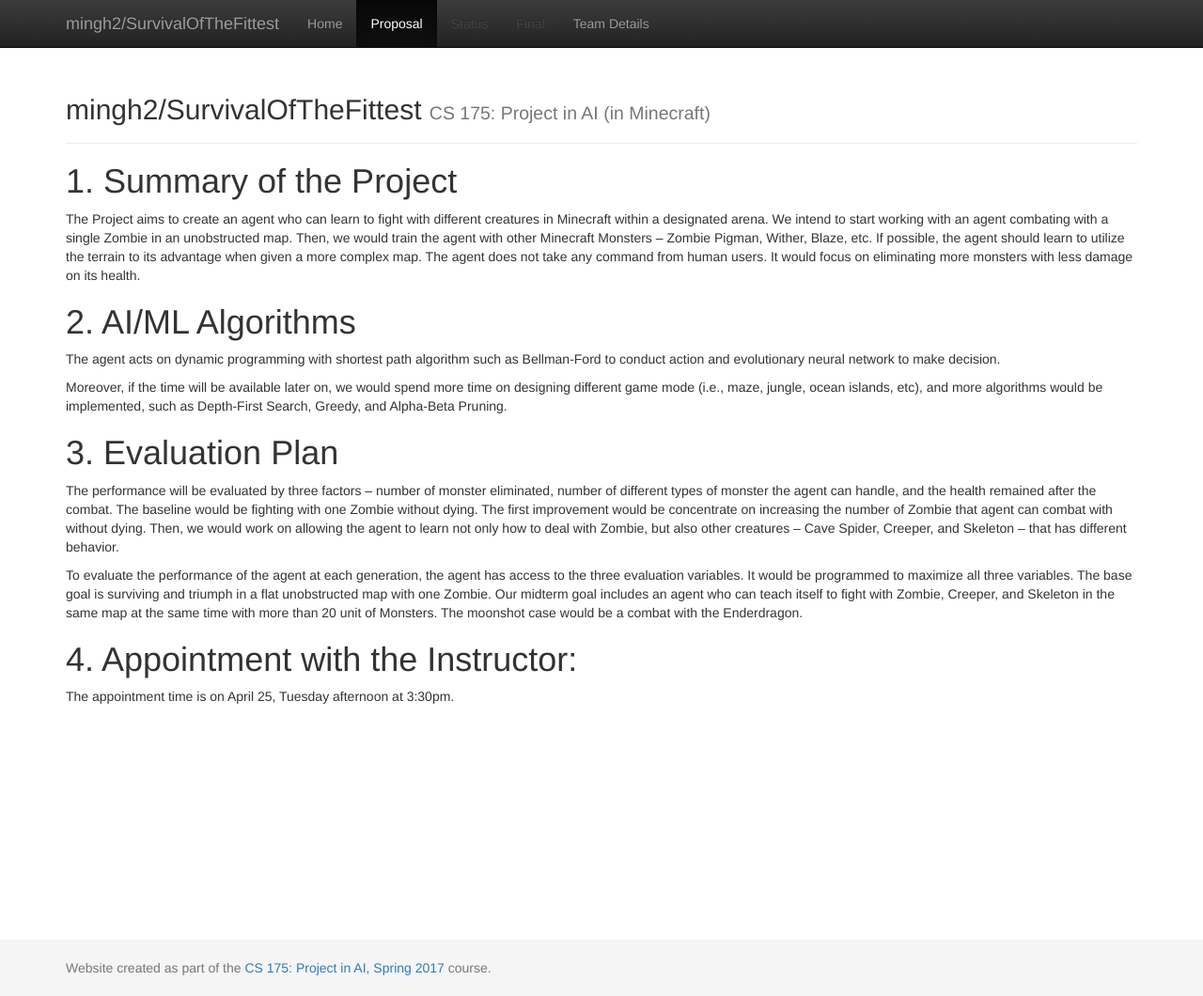
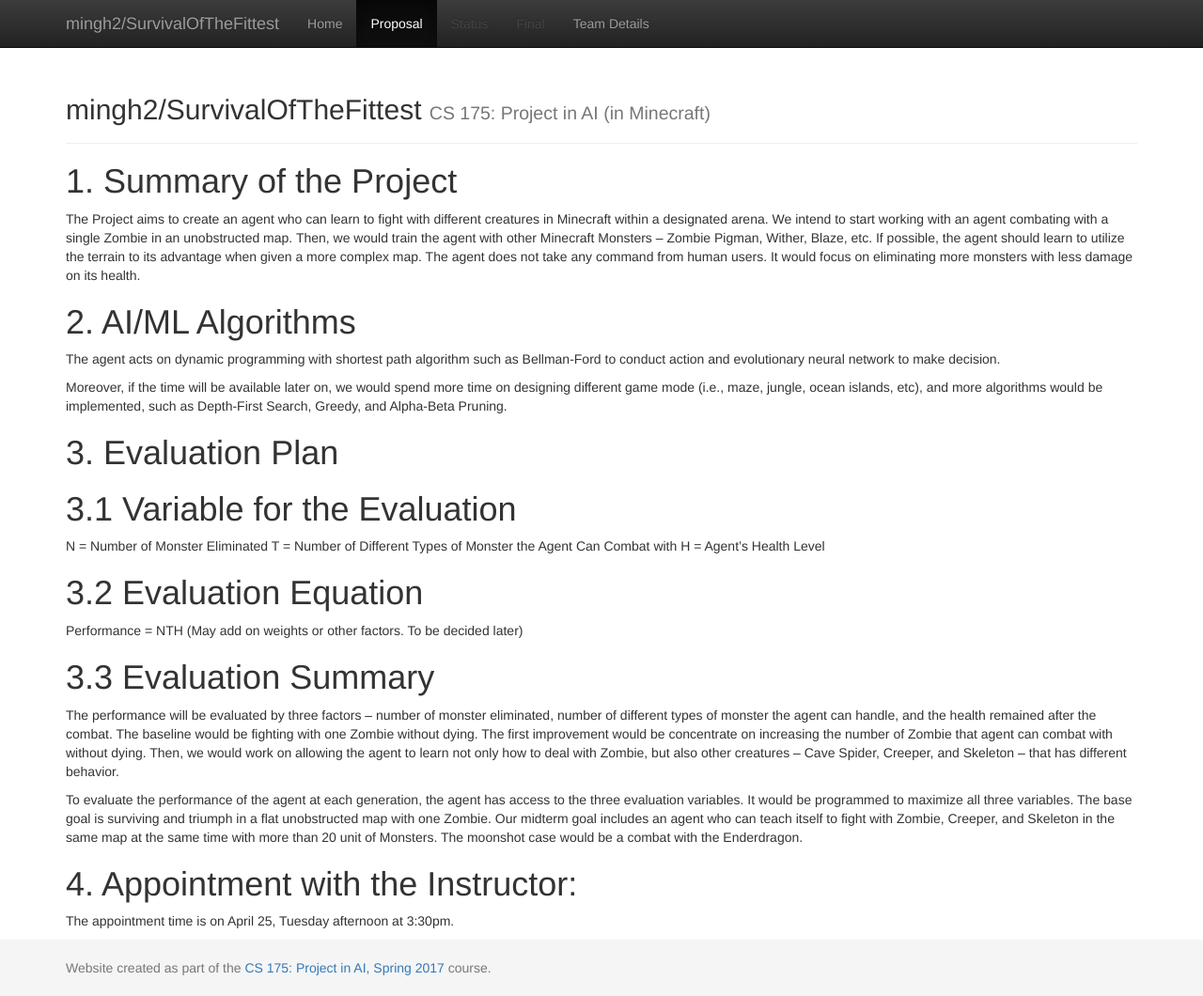
Before and after one commit to mingh2/SurvivalOfTheFittest, a Jekyll site: the page built from docs/proposal.md, in a window 1280 px wide and 1060 px high. Shown: the whole window at 94% size. Built offline with Jekyll 4.4.1, drawn with Linux system fonts in a browser that asks for light colours.

Commit message:
Update proposal.md
Add the Evaluation Variable

```diff
--- a/docs/proposal.md
+++ b/docs/proposal.md
@@ -17,6 +17,18 @@
 
 # 3. Evaluation Plan
 
+# 3.1 Variable for the Evaluation
+
+N	= Number of Monster Eliminated
+T = Number of Different Types of Monster the Agent Can Combat with
+H = Agent’s Health Level
+
+# 3.2 Evaluation Equation
+
+Performance = NTH (May add on weights or other factors. To be decided later)
+
+# 3.3 Evaluation Summary
+
 The performance will be evaluated by three factors – number of monster eliminated, number of different types of monster the agent can handle, and the health remained after the combat. The baseline would be fighting with one Zombie without dying. The first improvement would be concentrate on increasing the number of Zombie that agent can combat with without dying. Then, we would work on allowing the agent to learn not only how to deal with Zombie, but also other creatures – Cave Spider, Creeper, and Skeleton – that has different behavior.
 
 To evaluate the performance of the agent at each generation, the agent has access to the three evaluation variables. It would be programmed to maximize all three variables. The base goal is surviving and triumph in a flat unobstructed map with one Zombie. Our midterm goal includes an agent who can teach itself to fight with Zombie, Creeper, and Skeleton in the same map at the same time with more than 20 unit of Monsters. The moonshot case would be a combat with the Enderdragon.
```
